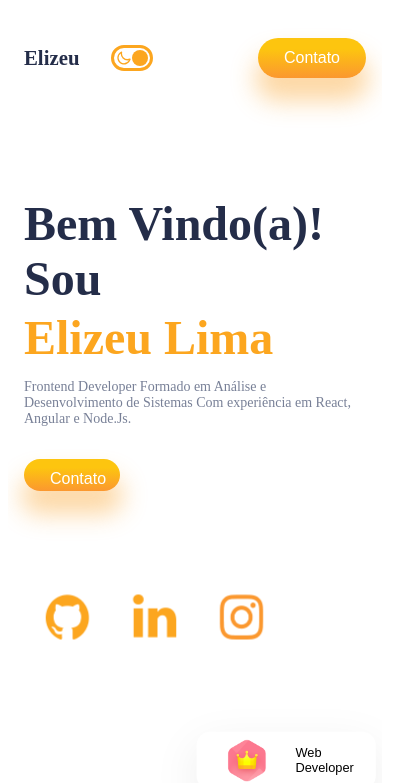
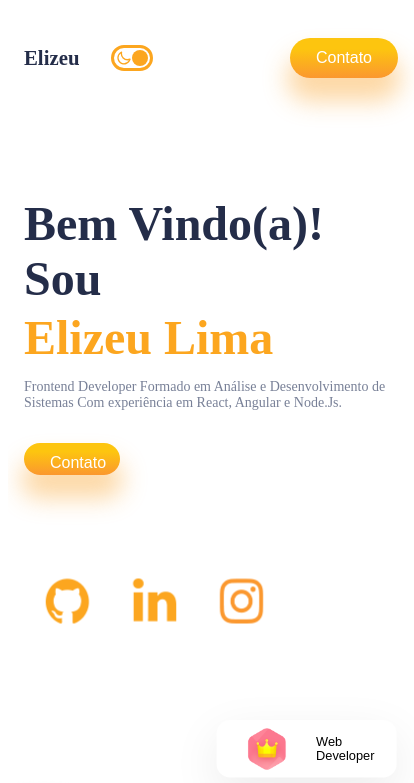
Before and after one commit to elizeu-lima/mypage, a React (Create React App) app: page / in a window 390 px wide. Shown: the top 783 px of the page, 414 px wide, since content can reach past the window. Built offline with nearby package versions, Linux system fonts and the light colour scheme.

Commit message:
ajuste css mobile

```diff
--- a/src/App.css
+++ b/src/App.css
@@ -33,9 +33,11 @@
     border: 1px solid var(--orange);
     color: var(--orange);
   }
-  @media screen and (max-width: 480px) {
+
+  @media screen and (max-width: 800px) {
     .App {
       padding: 0.5rem 1rem;
-
+      flex-direction: column;
+      width: 100%;
     }
   }
```
